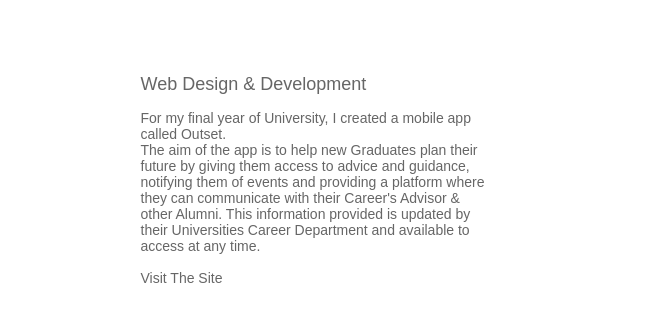
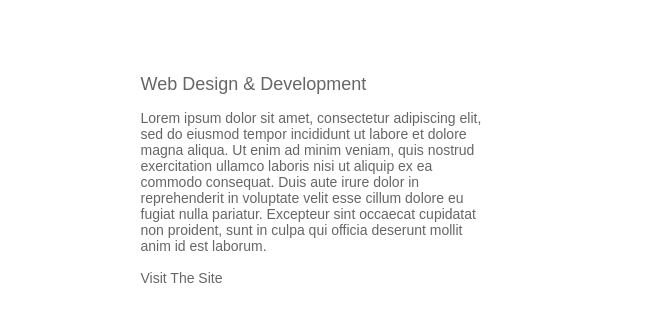
Before and after one commit to Vicko657/portfolio, a plain HTML site: page killsmoking.html in a window 1280 px wide. Shown: the part 859-1179 px from the top of the page, 617-1280 px from the left. Drawn offline with Linux system fonts and the light colour scheme; a web font is replaced by a local one.

Commit message:
Update killsmoking.html

```diff
--- a/killsmoking.html
+++ b/killsmoking.html
@@ -84,9 +84,7 @@ Your browser does not support the video tag.
     </div>
     <div class="right flex flex--end columns" style="width:350px;">
       <h2>Web Design &amp; Development</h2>
-      <p>For my final year of University, I created a mobile app called Outset.<br> The aim of the app is to help new Graduates plan their future
-by giving them access to advice and guidance, notifying them of events and providing a platform where they can communicate with their Career's Advisor &amp; other Alumni. This information provided is updated
-by their Universities Career Department and available to access at any time.<br><br>
+      <p>Lorem ipsum dolor sit amet, consectetur adipiscing elit, sed do eiusmod tempor incididunt ut labore et dolore magna aliqua. Ut enim ad minim veniam, quis nostrud exercitation ullamco laboris nisi ut aliquip ex ea commodo consequat. Duis aute irure dolor in reprehenderit in voluptate velit esse cillum dolore eu fugiat nulla pariatur. Excepteur sint occaecat cupidatat non proident, sunt in culpa qui officia deserunt mollit anim id est laborum.<br><br>
       </p>
       <a style="color:#666666;" href="https://killsmoking.github.io/website">Visit The Site</a>
 
```
